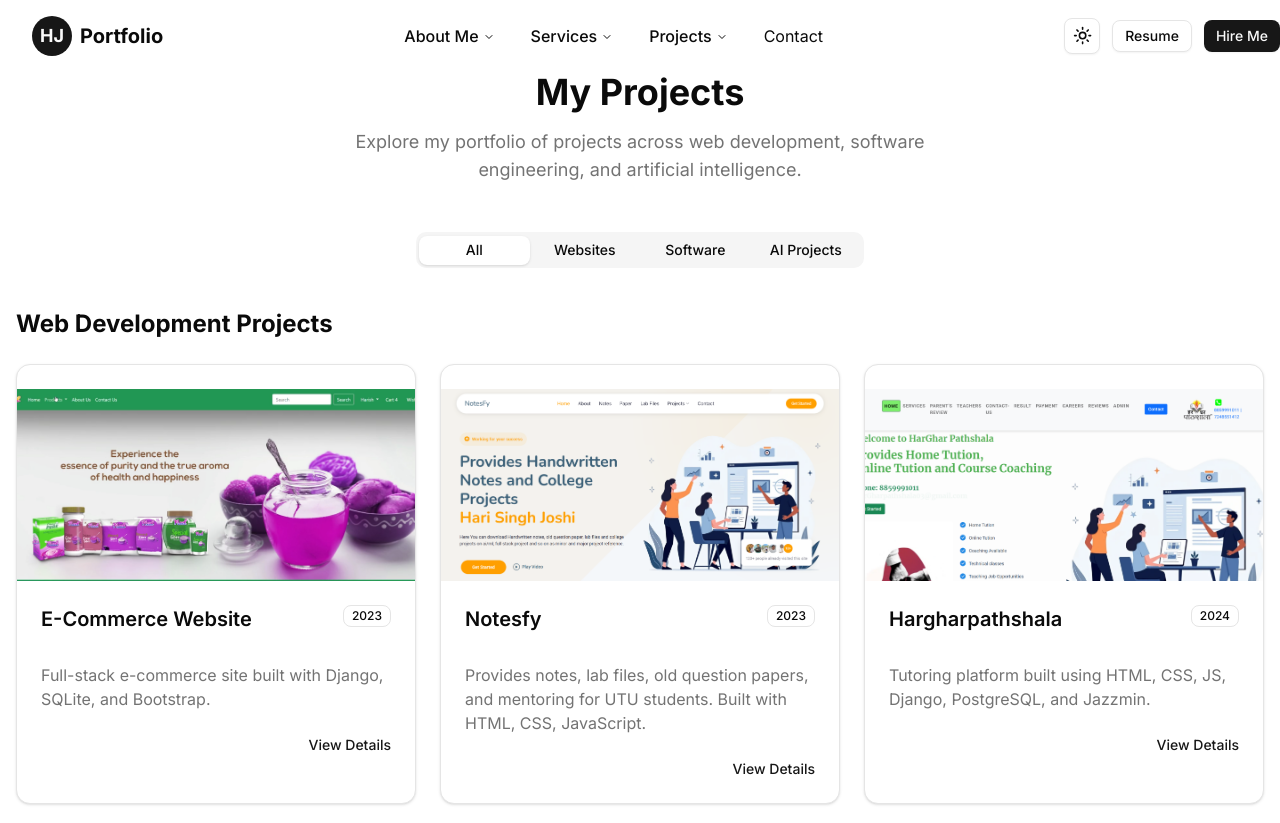
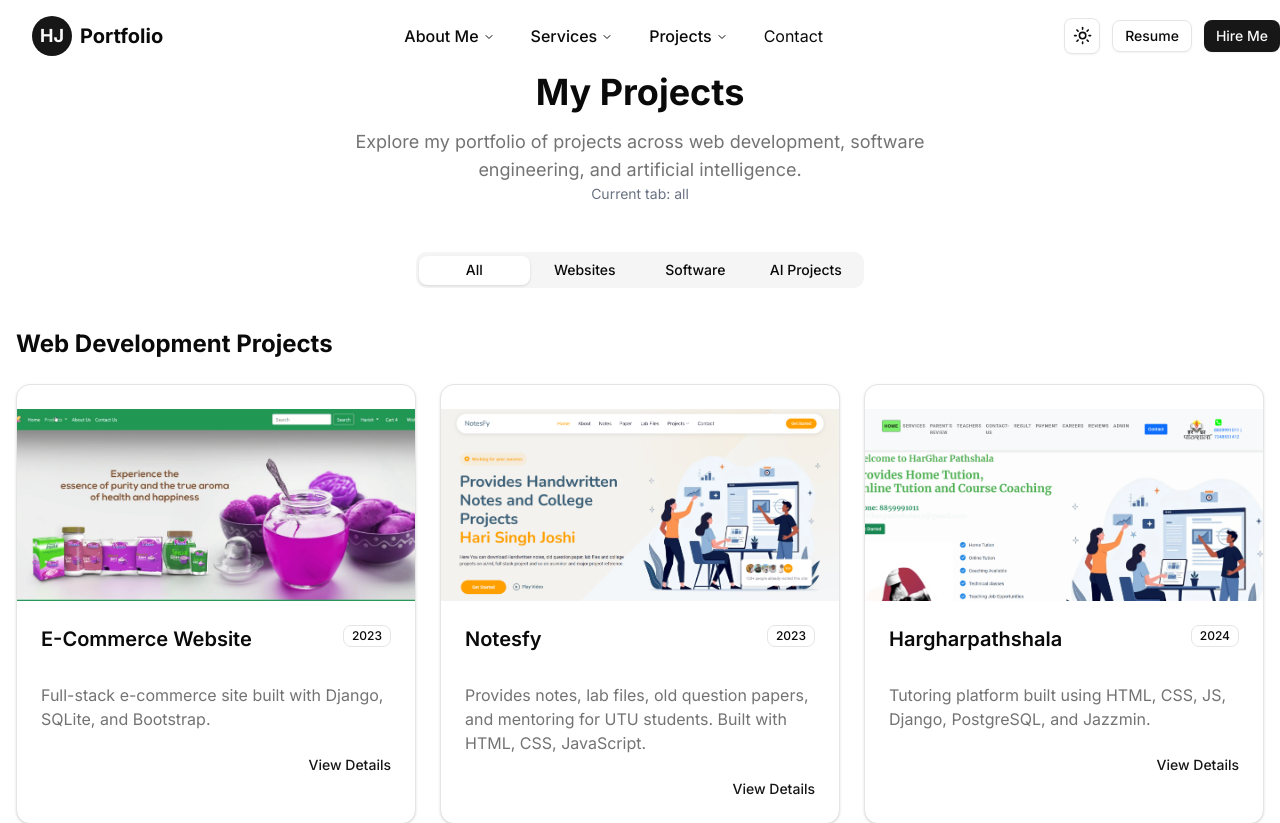
Before and after one commit to Hari-singh-Joshi/my-portfolio, a Next.js app: page /project in a window 1280 px wide. Shown: the top 823 px of the page. Built offline with nearby package versions, Linux system fonts and the light colour scheme.

Commit message:
Update page.tsx

```diff
--- a/app/project/page.tsx
+++ b/app/project/page.tsx
@@ -115,6 +115,7 @@
         <p className="text-lg text-muted-foreground max-w-2xl mx-auto">
           Explore my portfolio of projects across web development, software engineering, and artificial intelligence.
         </p>
+         <p className="text-sm text-gray-500 text-center">Current tab: {activeTab}</p>
       </div>
 
       <Tabs defaultValue="all" className="w-full" onValueChange={setActiveTab}>
```
